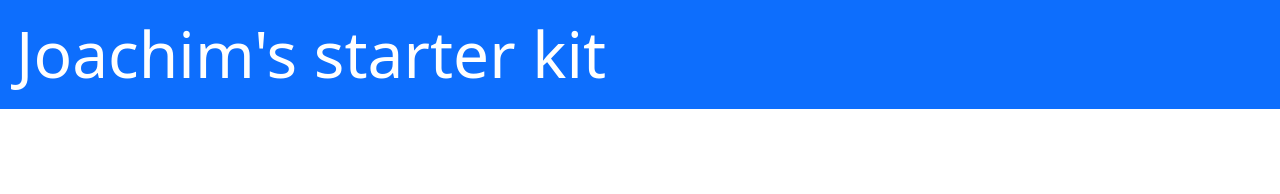
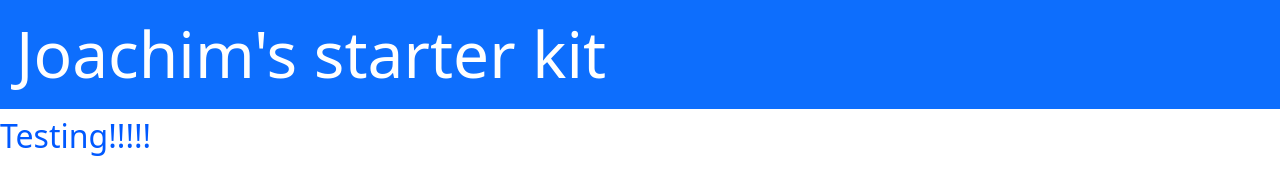
Before and after one commit to JoachimIsaac/Visualzation-of-Assessment-Data-SWE, a website: page public/index.html in a window 1280 px wide. Drawn offline with nearby package versions, Linux system fonts and the light colour scheme.

```diff
--- a/public/index.html
+++ b/public/index.html
@@ -8,7 +8,7 @@
 
     <body>
         <h1 id= "head1" class="p-3 mb-2 bg-primary text-white">Joachim's starter kit</h1>
-
+        <h2>Testing!!!!!</h2>
 
         <!--Bootstrap Bundle with Popper -->
         <script src="https://cdn.jsdelivr.net/npm/bootstrap@5.1.3/dist/js/bootstrap.bundle.min.js" integrity="sha384-ka7Sk0Gln4gmtz2MlQnikT1wXgYsOg+OMhuP+IlRH9sENBO0LRn5q+8nbTov4+1p" crossorigin="anonymous"></script>
--- a/src/scss/main.scss
+++ b/src/scss/main.scss
@@ -4,6 +4,11 @@
 
     h1{
         font-size: 4rem;
+
     }
 
+    h2{
+        color: rgb(0, 89, 255);
+
+    }
 }
```
Also changed, not shown: public/css/main.css, src/scss/dist/main.css.
